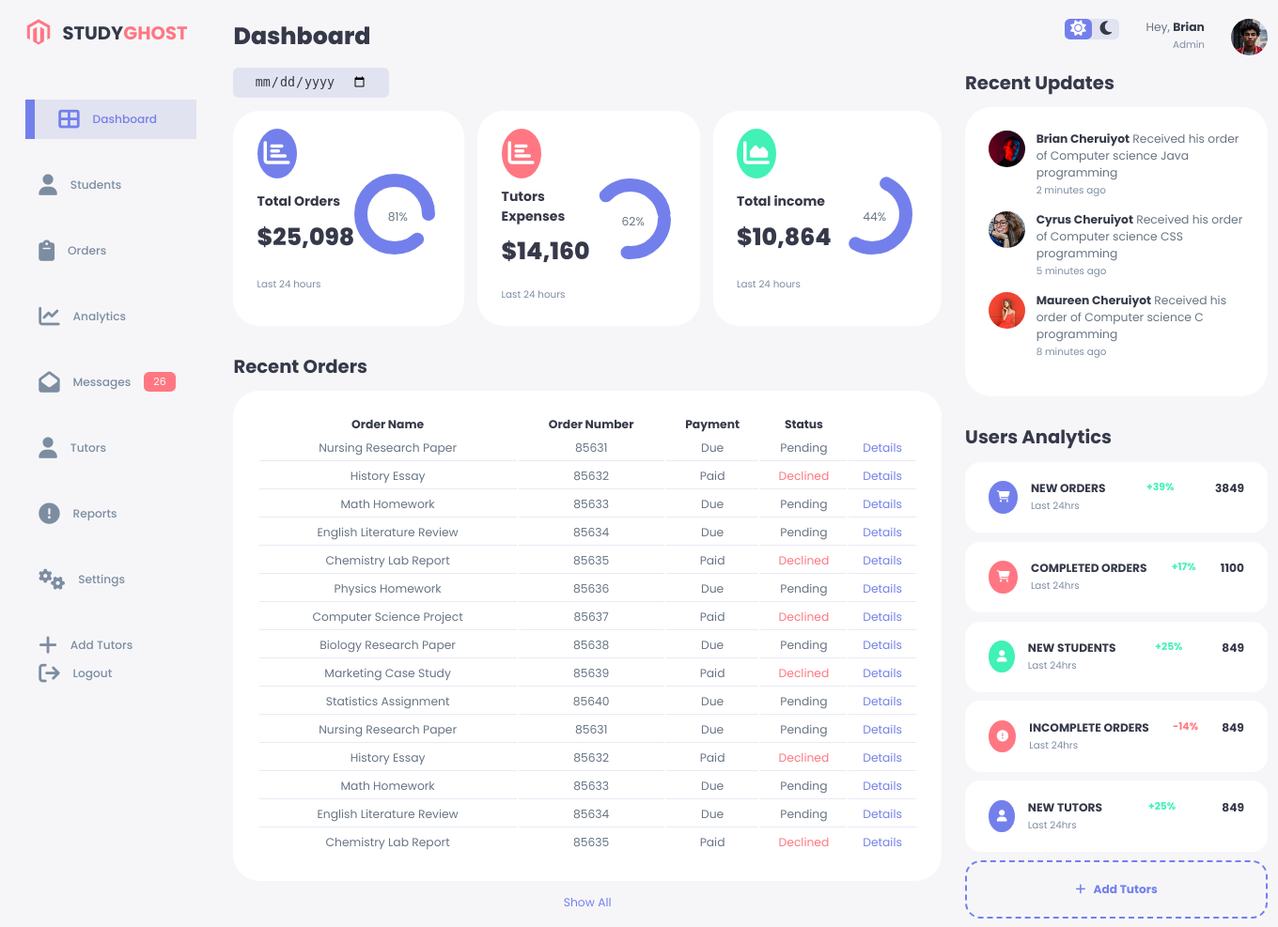
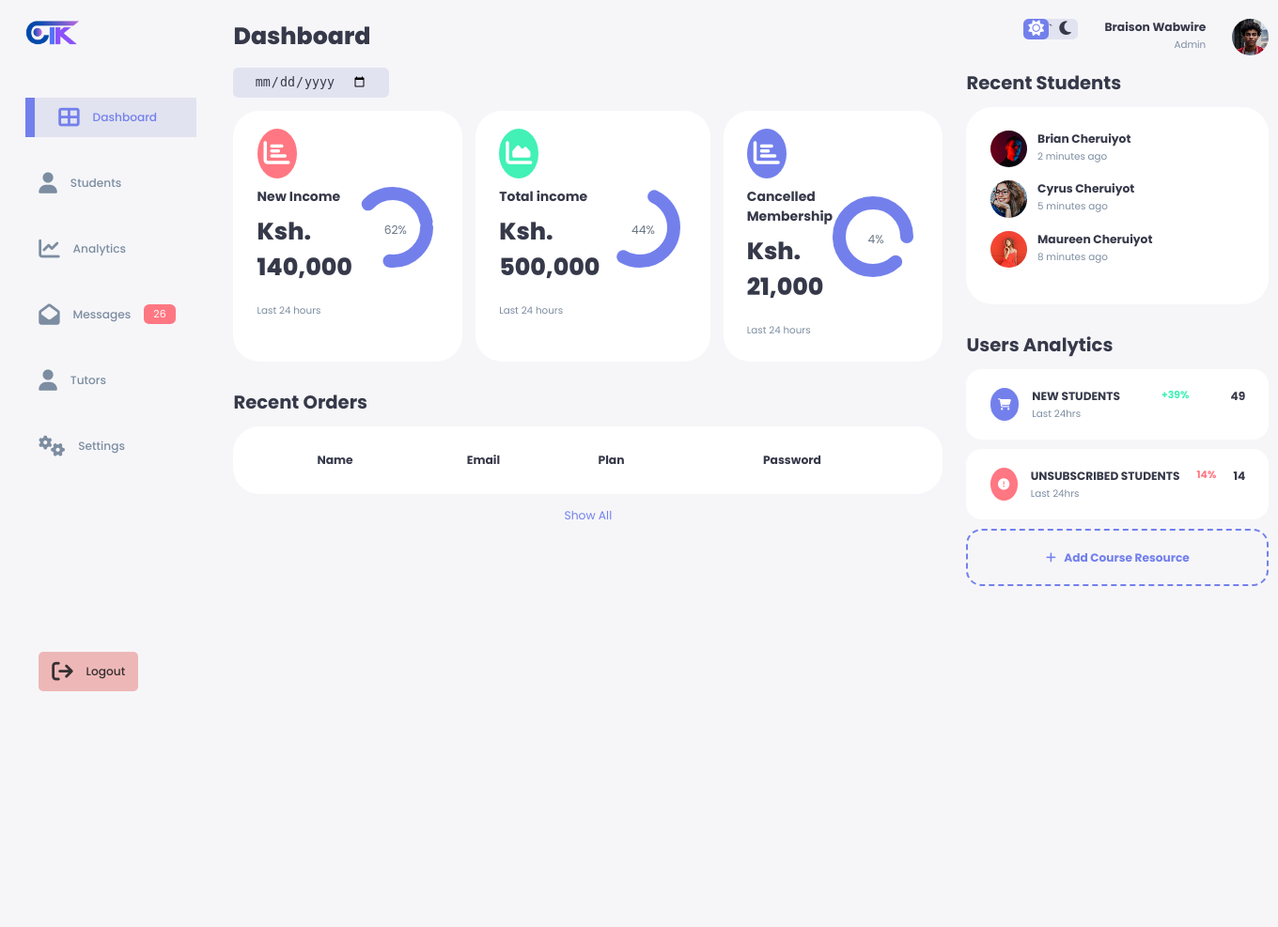
Before and after one commit to cobrianz/EDUTECT, a PHP site: page /Admin/index.html in a window 1360 px wide. Shown: the whole page at 94% size. After the commit the page ends 736 px from the top, so only its background shows below. Run offline with PHP 8.4, Linux system fonts and the light colour scheme; lists and menus that the app fills with data are empty.

Commit message:
first commit

```diff
--- a/Admin/index.html
+++ b/Admin/index.html
@@ -5,7 +5,7 @@
     <meta charset="UTF-8">
     <meta http-equiv="X-UA-Compatible" content="IE=edge">
     <meta name="viewport" content="width=device-width, initial-scale=1.0">
-    <title>STUDYGHOST ADMIN DASHBOARD</title>
+    <title>EDUTECH</title>
     <link rel="stylesheet" href="style.css">
     <link rel="stylesheet" href="https://cdnjs.cloudflare.com/ajax/libs/font-awesome/6.4.0/css/all.min.css"
         integrity="sha512-iecdLmaskl7CVkqkXNQ/ZH/XLlvWZOJyj7Yy7tcenmpD1ypASozpmT/E0iPtmFIB46ZmdtAc9eNBvH0H/ZpiBw=="
@@ -17,9 +17,8 @@
         <aside>
             <div class="top">
                 <div class="logo">
-                    <img src="./images/logo.png" alt="">
-                   <a href="../index.html"><h2>STUDY<span class="danger">GHOST</span></h2></a>
-                    <div class="close" id="close-btn"><span><i class="fa fa-times"></i></span></div>
+                    <a href="../index.html"><img src="../assets/logo.png" alt="" style="width: 100%;">
+                    </a>
                 </div>
             </div>
             <div class="sidebar">
@@ -31,11 +30,6 @@
                     <span><i class="fa fa-user" aria-hidden="true"></i></span>
 
                     <h3>Students</h3>
-                </a>
-                <a href="order.html">
-                    <span><i class="fa fa-clipboard" aria-hidden="true"></i></span>
-
-                    <h3>Orders</h3>
                 </a>
                 <a href="analytics.html">
                     <span> <i class="fa fa-line-chart" aria-hidden="true"></i></span>
@@ -54,23 +48,12 @@
                     <h3>Tutors</h3>
                 </a>
                 <a href="#">
-                    <span><i class="fa fa-exclamation-circle" aria-hidden="true"></i></span>
-
-                    <h3>Reports</h3>
-                </a>
-                <a href="#">
                     <span> <i class="fa fa-cogs" aria-hidden="true"></i></span>
 
                     <h3>Settings</h3>
                 </a>
-                <a href="#">
-                    <span><i class="fa fa-plus" aria-hidden="true"></i></span>
-
-                    <h3>Add Tutors</h3>
-                </a>
-                <a href="./login.html">
+                <a href="#" style="background: #eeb7b7; width: fit-content; padding: 1rem; border-radius: 5px; color: #363030;" >
                     <span><i class="fa fa-sign-out" aria-hidden="true"></i></span>
-
                     <h3>Logout</h3>
                 </a>
             </div>
@@ -84,26 +67,7 @@
             </div>
 
             <div class="insights">
-                <div class="sales">
-                    <span>
-                        <i class="fa fa-bar-chart" aria-hidden="true"></i>
-                    </span>
-                    <div class="middle">
-                        <div class="left">
-                            <h3>Total Orders</h3>
-                            <h1>$25,098</h1>
-                        </div>
-                        <div class="progress">
-                            <svg>
-                                <circle cx="38" cy="38" r="36"></circle>
-                            </svg>
-                            <div class="number">
-                                <p>81%</p>
-                            </div>
-                        </div>
-                    </div>
-                    <small class="text-muted">Last 24 hours</small>
-                </div>
+
                 <!-- end of sales -->
                 <div class="expenses">
                     <span>
@@ -111,8 +75,8 @@
                     </span>
                     <div class="middle">
                         <div class="left">
-                            <h3>Tutors Expenses</h3>
-                            <h1>$14,160</h1>
+                            <h3>New Income</h3>
+                            <h1>Ksh. 140,000</h1>
                         </div>
                         <div class="progress">
                             <svg>
@@ -133,7 +97,7 @@
                     <div class="middle">
                         <div class="left">
                             <h3>Total income</h3>
-                            <h1>$10,864</h1>
+                            <h1>Ksh. 500,000</h1>
                         </div>
                         <div class="progress">
                             <svg>
@@ -147,6 +111,26 @@
                     <small class="text-muted">Last 24 hours</small>
                 </div>
                 <!-- end of income -->
+                <div class="sales">
+                    <span>
+                        <i class="fa fa-bar-chart" aria-hidden="true"></i>
+                    </span>
+                    <div class="middle">
+                        <div class="left">
+                            <h3>Cancelled Membership</h3>
+                            <h1>Ksh. 21,000</h1>
+                        </div>
+                        <div class="progress">
+                            <svg>
+                                <circle cx="38" cy="38" r="36"></circle>
+                            </svg>
+                            <div class="number">
+                                <p>4%</p>
+                            </div>
+                        </div>
+                    </div>
+                    <small class="text-muted">Last 24 hours</small>
+                </div>
             </div>
             <!-- end of insights -->
             <div class="recent-orders">
@@ -154,10 +138,10 @@
                 <table>
                     <thead>
                         <tr>
-                            <th>Order Name</th>
-                            <th>Order Number</th>
-                            <th>Payment</th>
-                            <th>Status</th>
+                            <th>Name</th>
+                            <th>Email</th>
+                            <th>Plan</th>
+                            <th>Password</th>
                             <th></th>
                         </tr>
                     </thead>
@@ -186,12 +170,12 @@
                 </button>
                 <div class="theme-toggler">
                     <span class="active"><i class="fa fa-sun" aria-hidden="true"></i>
-                    </span>
+                    </span>`
                     <span><i class="fa fa-moon" aria-hidden="true"></i></span>
                 </div>
                 <div class="profile">
                     <div class="info">
-                        <p>Hey, <b>Brian</b></p>
+                        <p><b>Braison Wabwire</b></p>
                         <small class="text-muted">
                             Admin
                         </small>
@@ -204,14 +188,14 @@
 
             <!-- end of top -->
             <div class="recent-updates">
-                <h2>Recent Updates</h2>
+                <h2>Recent Students</h2>
                 <div class="updates">
                     <div class="update">
                         <div class="profile-photo">
                             <img src="./images/profile-2.jpg" alt="">
                         </div>
                         <div class="message">
-                            <p><b>Brian Cheruiyot</b> Received his order of Computer science Java programming</p>
+                            <p><b>Brian Cheruiyot</b></p>
                             <small class="text-muted">2 minutes ago</small>
                         </div>
                     </div>
@@ -220,7 +204,7 @@
                             <img src="./images/profile-3.jpg" alt="">
                         </div>
                         <div class="message">
-                            <p><b>Cyrus Cheruiyot</b> Received his order of Computer science CSS programming</p>
+                            <p><b>Cyrus Cheruiyot</b></p>
                             <small class="text-muted">5 minutes ago</small>
                         </div>
                     </div>
@@ -229,7 +213,7 @@
                             <img src="./images/profile-4.jpg" alt="">
                         </div>
                         <div class="message">
-                            <p><b>Maureen Cheruiyot</b> Received his order of Computer science C programming</p>
+                            <p><b>Maureen Cheruiyot</b></p>
                             <small class="text-muted">8 minutes ago</small>
                         </div>
                     </div>
@@ -246,38 +230,11 @@
                         </div>
                         <div class="right">
                             <div class="info">
-                                <h3>NEW ORDERS</h3>
+                                <h3>NEW STUDENTS</h3>
                                 <small class="text-muted">Last 24hrs</small>
                             </div>
                             <h5 class="success">+39%</h5>
-                            <h3>3849</h3>
-                        </div>
-                    </div>
-                    <div class="item offline">
-                        <div class="icon">
-                            <span>
-                                <i class="fa fa-shopping-cart" aria-hidden="true"></i></span>
-                        </div>
-                        <div class="right">
-                            <div class="info">
-                                <h3>COMPLETED ORDERS</h3>
-                                <small class="text-muted">Last 24hrs</small>
-                            </div>
-                            <h5 class="success">+17%</h5>
-                            <h3>1100</h3>
-                        </div>
-                    </div>
-                    <div class="item customers">
-                        <div class="icon">
-                            <span><i class="fa fa-user" aria-hidden="true"></i></span>
-                        </div>
-                        <div class="right">
-                            <div class="info">
-                                <h3>NEW STUDENTS</h3>
-                                <small class="text-muted">Last 24hrs</small>
-                            </div>
-                            <h5 class="success">+25%</h5>
-                            <h3>849</h3>
+                            <h3>49</h3>
                         </div>
                     </div>
                     <div class="item offline">
@@ -286,37 +243,22 @@
                         </div>
                         <div class="right">
                             <div class="info">
-                                <h3>INCOMPLETE ORDERS</h3>
+                                <h3>UNSUBSCRIBED STUDENTS</h3>
                                 <small class="text-muted">Last 24hrs</small>
                             </div>
-                            <h5 class="danger">-14%</h5>
-                            <h3>849</h3>
-                        </div>
-                    </div>
-                    <div class="item online">
-                        <div class="icon">
-                            <span><i class="fa fa-user" aria-hidden="true"></i></span>
-                        </div>
-                        <div class="right">
-                            <div class="info">
-                                <h3>NEW TUTORS</h3>
-                                <small class="text-muted">Last 24hrs</small>
-                            </div>
-                            <h5 class="success">+25%</h5>
-                            <h3>849</h3>
+                            <h5 class="danger">14%</h5>
+                            <h3>14</h3>
                         </div>
                     </div>
                     <div class="item add-product">
                         <div><span><i class="fa fa-plus" aria-hidden="true"></i></span></div>
-                        <h3>Add Tutors</h3>
+                        <h3>Add Course Resource</h3>
                     </div>
                 </div>
             </div>
         </div>
     </div>
-
-    <script src="./orders.js"></script>
-    <script src="./index.js"></script>
+    <script src="index.js"></script>
 </body>
 <!-- copyright @Briankipkemoi
  CREATED AND ONWNED BY BRIAN KIPKEMOI CHERUIYOT
--- a/Admin/index.js
+++ b/Admin/index.js
@@ -20,23 +20,3 @@ themeToggler.addEventListener("click", () => {
   themeToggler.querySelector("span:nth-child(1)").classList.toggle("active");
   themeToggler.querySelector("span:nth-child(2)").classList.toggle("active");
 });
-
-Orders.forEach((order) => {
-  const tr = document.createElement("tr");
-  const trContent = `
-      <td>${order.orderName}</td>
-      <td>${order.orderNumber}</td>
-      <td>${order.paymentStatus}</td>
-      <td class="${
-        order.shipping === "Declined"
-          ? "danger"
-          : order.shipping === "Pending"
-          ? "warning"
-          : "primary"
-      }">${order.shipping}</td>
-      <td class="primary">Details</td>
-    `;
-
-  tr.innerHTML = trContent;
-  document.querySelector("table tbody").appendChild(tr);
-});
--- a/account.html
+++ b/account.html
@@ -15,7 +15,7 @@
 
         @media only screen and (max-width: 800px) {
             .account__hero {
-                 background: #f1f1f1;
+                 background: #d5e0ee;
             }
             nav {
                 padding: 0;
@@ -27,7 +27,7 @@
     </style>
 </head>
 
-<body style="background: #f1f1f1;">
+<body style="background: #d5e0ee;">
     <nav>
         <div class="navbar">
             <div class="logo">
```
Also changed, not shown: Admin/order.html (deleted, +0 -258 lines), Admin/orders.js (deleted, +0 -92 lines), style.css (+27 -5 lines).
